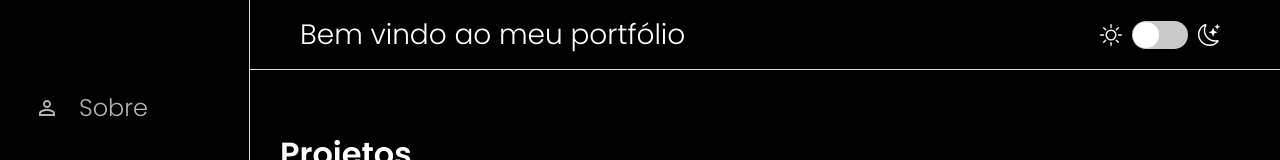
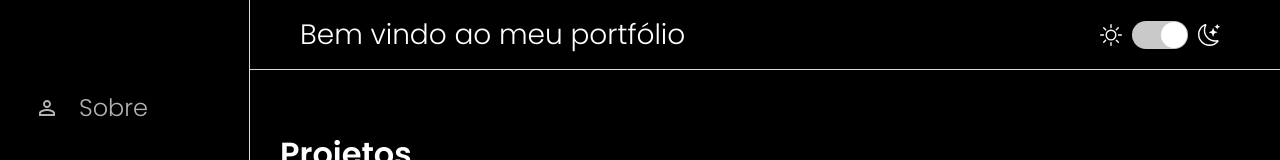
Before and after one commit to IanoMaciel/portfolio, a React (Create React App) app: page /Projects in a window 1280 px wide. Shown: the top 160 px of the page. Built offline with nearby package versions, Linux system fonts and the light colour scheme.

Commit message:
feat: deixando o tema funcional

```diff
--- a/package.json
+++ b/package.json
@@ -24,6 +24,7 @@
   },
   "scripts": {
     "start": "react-scripts start",
+    "dev": "react-scripts start",
     "build": "react-scripts build",
     "test": "react-scripts test",
     "eject": "react-scripts eject",
--- a/src/App.tsx
+++ b/src/App.tsx
@@ -1,14 +1,17 @@
 import React from 'react';
 import GlobalStyles from './styles/GlobalStyles';
 import { ThemeProvider } from 'styled-components';
-import dark from './styles/themes/dark';
+//import dark from './styles/themes/dark';
 //import light from './styles/themes/light';
+
+import { useTheme } from './hooks/themes';
 
 import Routes from './routes';
 
 const App: React.FC = () => {
+    const { theme } = useTheme();
     return (
-        <ThemeProvider theme={dark}>
+        <ThemeProvider theme={theme}>
             <GlobalStyles />
             <Routes />
         </ThemeProvider>
--- a/src/components/MainHeader/index.tsx
+++ b/src/components/MainHeader/index.tsx
@@ -1,13 +1,22 @@
+import { useState } from 'react';
+
 import { Container, Welcome, ToogleStyle } from './styles';
+import { Toggle } from '../Toggle';
 
-import { Toogle } from '../Toogle';
+import { useTheme } from '../../hooks/themes';
 
 export function MainHeader() {
+    const { toggleTheme, theme } = useTheme();
+    const [darkTheme, setDarkTheme] = useState(() => (theme.title === 'dark' ? true : false));
+    function handleChangeTheme() {
+        setDarkTheme(!darkTheme);
+        toggleTheme();
+    }
     return (
         <Container>
             <Welcome>Bem vindo ao meu portfólio</Welcome>
             <ToogleStyle>
-                <Toogle />
+                <Toggle checked={darkTheme} onChange={handleChangeTheme} />
             </ToogleStyle>
         </Container>
     );
--- /dev/null
+++ b/src/components/Toggle/index.tsx
@@ -0,0 +1,23 @@
+import React from 'react';
+import { Container, ToggleSelector } from './styles';
+import { BsMoonStars, BsSun } from 'react-icons/bs';
+
+interface IToggleProps {
+    checked: boolean;
+    onChange(): void;
+}
+
+export function Toggle({ checked, onChange }: IToggleProps) {
+    return (
+        <Container>
+            <BsSun />
+            <ToggleSelector
+                onChange={onChange}
+                checked={checked}
+                uncheckedIcon={false}
+                checkedIcon={false}
+            />
+            <BsMoonStars />
+        </Container>
+    );
+}
--- a/src/components/Toogle/styles.ts
+++ b/src/components/Toggle/styles.ts
@@ -17,7 +17,7 @@ export const Container = styled.div`
     }
 `;
 
-export const ToogleSelector = styled(Switch).attrs<ReactSwitchProps>(
+export const ToggleSelector = styled(Switch).attrs<ReactSwitchProps>(
     ({ theme }) => ({
         onColor: theme.colors.secondary,
         offColor: theme.colors.secondary,
--- a/src/components/Toogle/index.tsx
+++ /dev/null
@@ -1,20 +0,0 @@
-import React from 'react';
-import { Container, ToogleSelector } from './styles';
-import { BsMoonStars, BsSun } from 'react-icons/bs';
-
-export function Toogle() {
-    return (
-        <Container>
-            <BsSun />
-            <ToogleSelector
-                onChange={() => {
-                    console.log('test');
-                }}
-                checked={false}
-                uncheckedIcon={false}
-                checkedIcon={false}
-            />
-            <BsMoonStars />
-        </Container>
-    );
-}
--- /dev/null
+++ b/src/hooks/themes.tsx
@@ -0,0 +1,37 @@
+import { createContext, useState, useContext, Children } from 'react';
+import dark from '../styles/themes/dark';
+import light from '../styles/themes/light';
+
+interface ITheme {
+    title: string;
+
+    colors: {
+        primary: string;
+        secondary: string;
+        tertiary: string;
+        gray: string;
+        button: string;
+    };
+}
+
+interface IThemeContext {
+    toggleTheme(): void;
+    theme: ITheme;
+}
+
+const ThemeContext = createContext<IThemeContext>({} as IThemeContext);
+
+export function ThemeProvider({ children }: Children) {
+    const [theme, setTheme] = useState<ITheme>(dark);
+
+    const toggleTheme = () => {
+        if (theme.title === 'dark') setTheme(light);
+        else setTheme(dark);
+    };
+    return <ThemeContext.Provider value={{ toggleTheme, theme }}>{children}</ThemeContext.Provider>;
+}
+
+export function useTheme(): IThemeContext {
+    const context = useContext(ThemeContext);
+    return context;
+}
--- a/src/index.tsx
+++ b/src/index.tsx
@@ -1,12 +1,14 @@
-import React from "react";
-import ReactDOM from "react-dom/client";
-import App from "./App";
+import React from 'react';
+import ReactDOM from 'react-dom/client';
+import App from './App';
 
-const root = ReactDOM.createRoot(
-    document.getElementById("root") as HTMLElement
-);
+import { ThemeProvider } from './hooks/themes';
+
+const root = ReactDOM.createRoot(document.getElementById('root') as HTMLElement);
 root.render(
     <React.StrictMode>
-        <App />
-    </React.StrictMode>
+        <ThemeProvider>
+            <App />
+        </ThemeProvider>
+    </React.StrictMode>,
 );
```
Also changed, not shown: src/assets/194 1.jpg (added).
